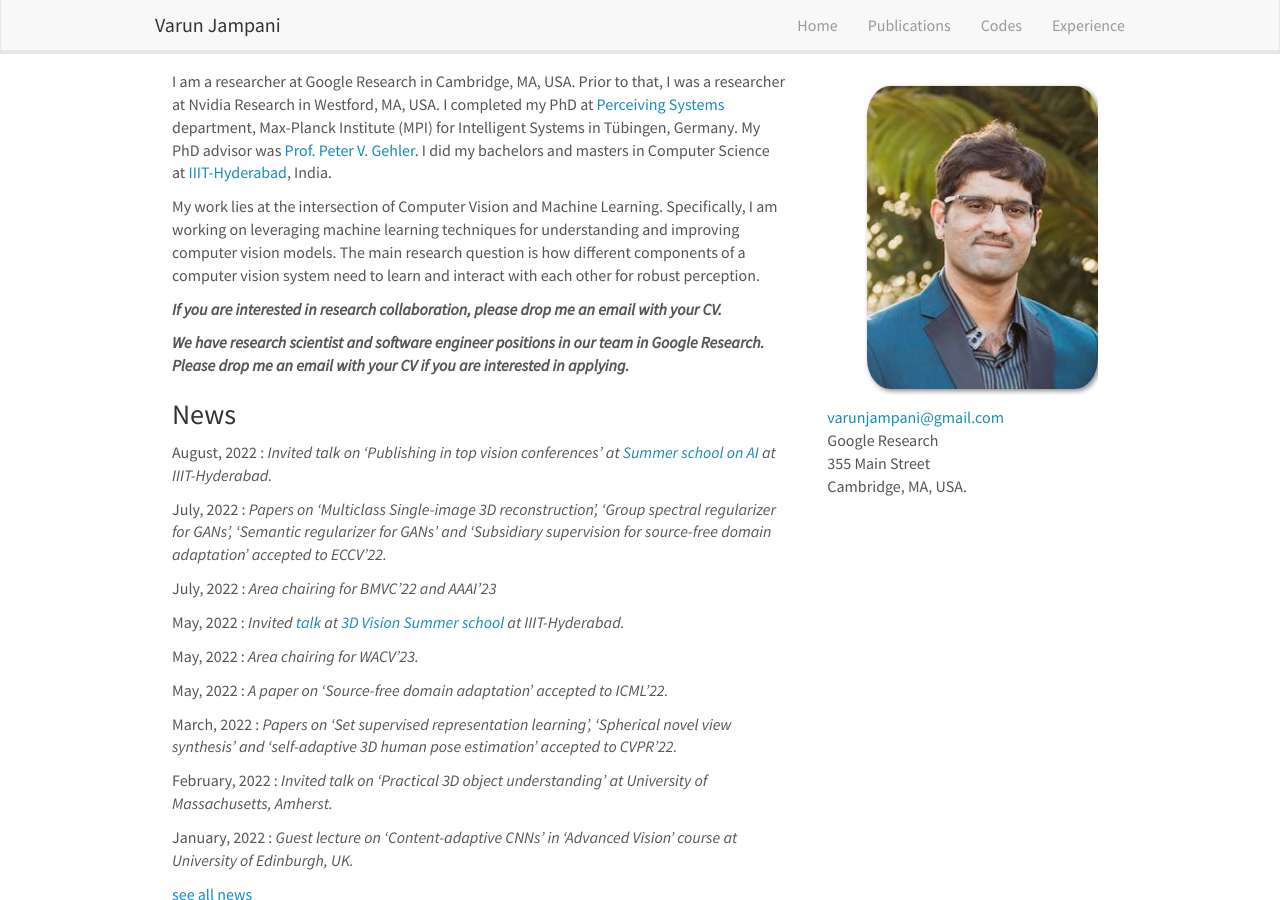
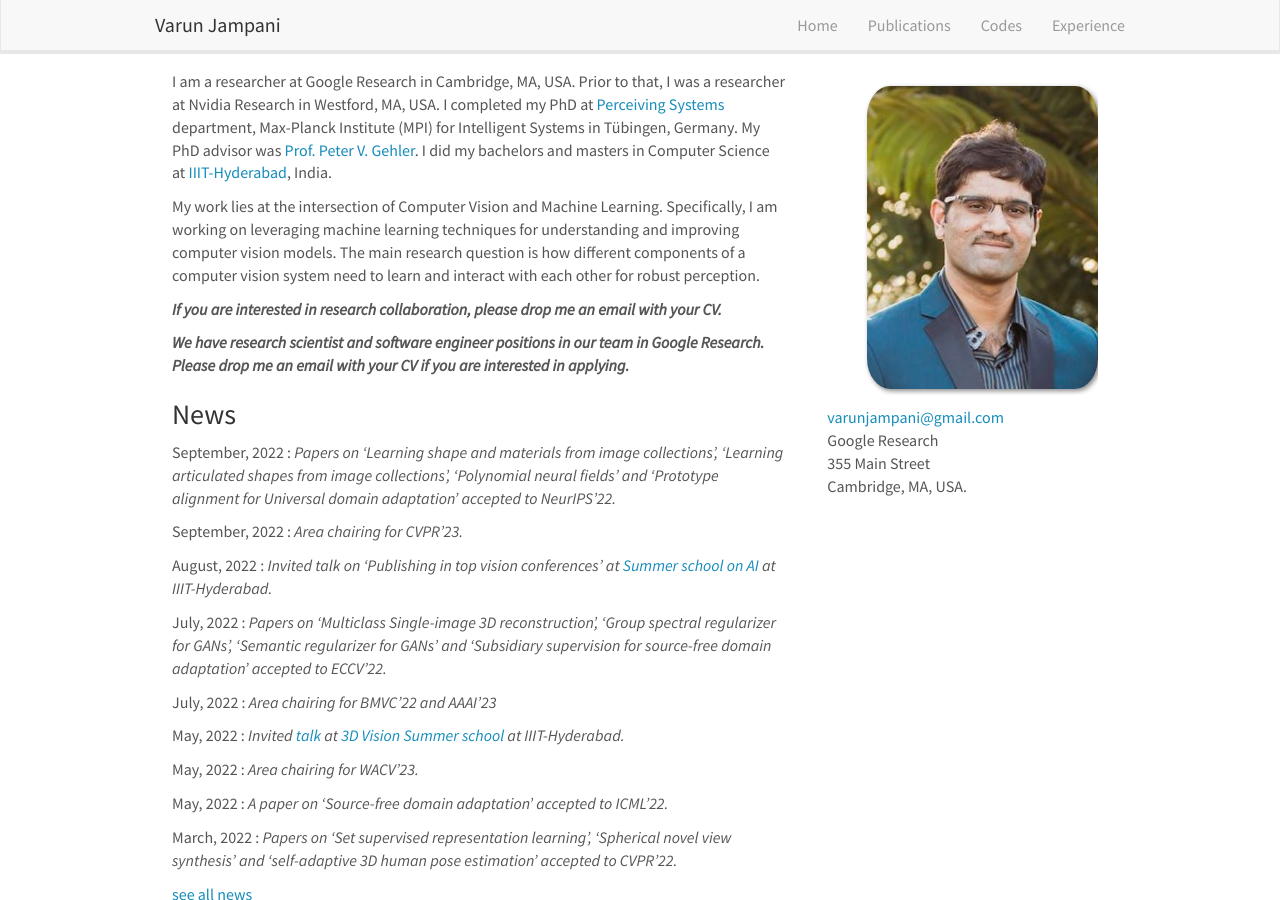
Before and after one commit to varunjampani/varunjampani.github.io, a Jekyll site: the page built from _pages/home.md, in a window 1280 px wide and 900 px high. Built offline with Jekyll 4.4.1, drawn with Linux system fonts in a browser that asks for light colours; nearby versions of some CDN libraries.

Commit message:
Update news.yml

```diff
--- a/_data/news.yml
+++ b/_data/news.yml
@@ -1,3 +1,9 @@
+- date: September, 2022
+  headline: Papers on 'Learning shape and materials from image collections', 'Learning articulated shapes from image collections', 'Polynomial neural fields' and 'Prototype alignment for Universal domain adaptation' accepted to NeurIPS'22.
+
+- date: September, 2022
+  headline: Area chairing for CVPR'23.
+
 - date: August, 2022
   headline: Invited talk on 'Publishing in top vision conferences' at <a href="https://cvit.iiit.ac.in/summerschool2022/">Summer school on AI</a> at IIIT-Hyderabad.
 
```
